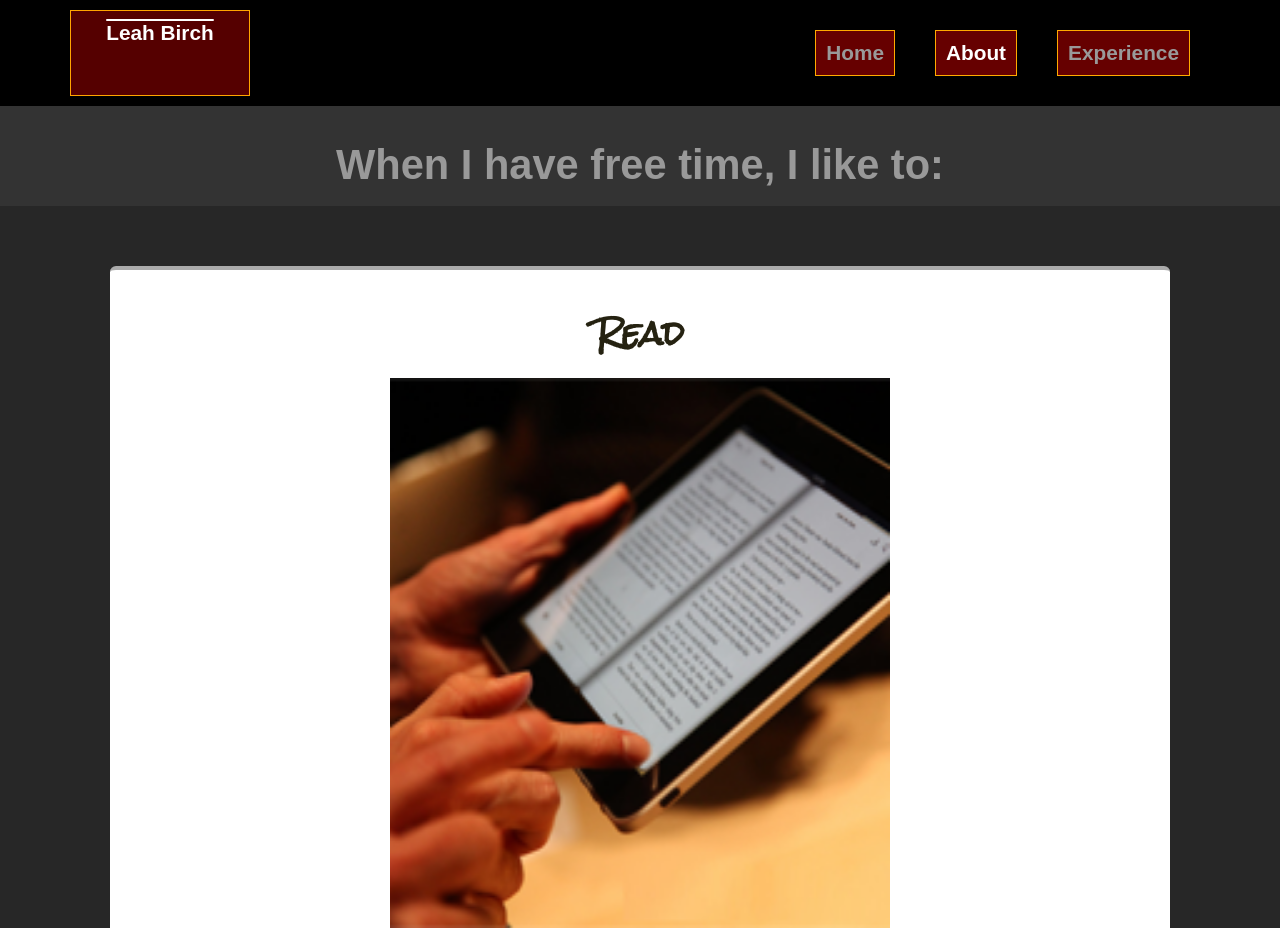
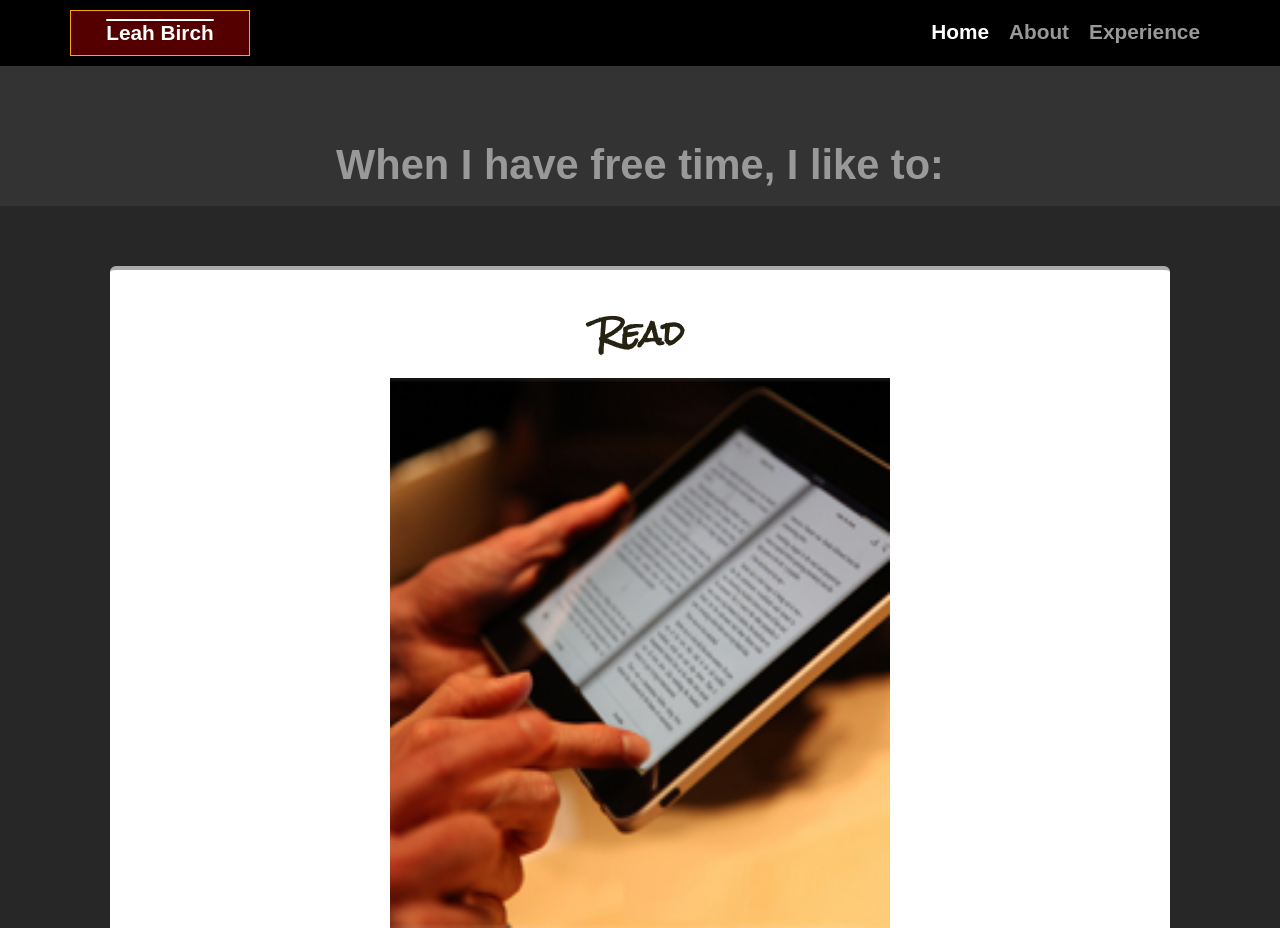
Before and after one commit to MissLB98/Project1, a plain HTML site: page about.html in a window 1280 px wide. Shown: the top 928 px of the page. Drawn offline with Linux system fonts and the light colour scheme; files that its build step writes are made by us from their sources; a web font is replaced by a local one.

Commit message:
fixed the nav bar

```diff
--- a/about.html
+++ b/about.html
@@ -17,17 +17,13 @@
 	  <body>
 
 			<div class="main-nav">
-				<ul class="nav">
-				  <li class="name">Leah  Birch</li>
-				  <div>
-					  <ul class="pages">
-						<li><a href="index.html" target="_blank">Home</a></li>
-						<li class="selected"><a href="about.html" target="_blank">About</a></li>
-						<li><a href="experience.html" target="_blank">Experience</a></li>
-					  </ul>
-				  </div>
-				</ul>
-			</div>
+			<ul class="nav">
+			<li class="name">Leah Birch</li>
+			<li class="selected pages"><a href="index.html" target="_blank">Home</a></li>
+			<li class="pages"><a href="about.html" target="_blank">About</a></li>
+			<li class="pages"><a href="experience.html" target="_blank">Experience</a></li>
+			</ul>
+		</div>
 
 		<header>
 		  <h1 class="tag">When I have free time, I like to:</h1>
--- a/responsive1.css
+++ b/responsive1.css
@@ -45,10 +45,6 @@
 
 
 
-
-	ul.pages	{
-		list-style: none;
-		}
 
 	main	{
 
@@ -153,12 +149,27 @@
 	.profile-image	{
 		display: none;
 		}
+
 	}
 
 @media screen and (min-width: 460px)	{
-	ul.pages	{
+	li.pages	{
 		display: flex;
 		float: right;
+		}
+	}
+
+@media screen and (max-width: 399px)	{
+	li.pages	{
+		display: block;
+		}
+
+	a:nth-child(odd)	{
+		float: left;
+		}
+
+	li.name	{
+		padding: 3px;
 		}
 	}
 
@@ -175,13 +186,13 @@
 		padding: 2px;
 		}
 
-	.pages li a	{
+	.pages a	{
 		padding: 3px;
 		}
 	}
 
 @media screen and (min-width: 220px)	{
-	ul.pages	{
+	li.pages	{
 		list-style: none;
 		}
 
--- a/styles1.css
+++ b/styles1.css
@@ -16,6 +16,7 @@ body	{
 
 	padding: 0;
 
+	max-width: 100%;
 	text-align: center;
 
 	font-family: 'Fondamento', sans-serif;
@@ -36,6 +37,7 @@ li.name	{
 	font-family: 'Bungee Hairline', sans-serif;
 	text-decoration: overline;
 	border: 1.5px solid orange;
+	width: 180px;
 	}
 
 .name	{
@@ -60,20 +62,6 @@ a:hover	{
 
 	color: #900;
 
-	}
-
-
-
-.pages li a	{
-	background: #600;
-	display: block;
-	padding: 10px;
-	border: 1px solid #ffaa00;
-	transition: all .3s;
-	}
-
-.pages li a:hover	{
-	transform: scale(1.1) rotate(3deg);
 	}
 
 li.selected a	{
@@ -141,7 +129,7 @@ li.selected a	{
 	}
 
 
-.nav a	{
+.nav li a	{
 
 	transition: all .3s;
 
@@ -193,7 +181,7 @@ header .profile-image	{
 
 header .profile-image:hover	{
 
-	transform: scale(1.3) rotate(320deg);
+	transform: scale(1.3) rotatex(360deg) rotatey(180deg);
 
 	}
 
@@ -297,6 +285,7 @@ FOOTER STYLING
 *******************************************/
 
 
+
 footer	{
 
 	width: 100%;
```
Also changed, not shown: experience.html (+7 -12 lines), index.html (+8 -14 lines).
